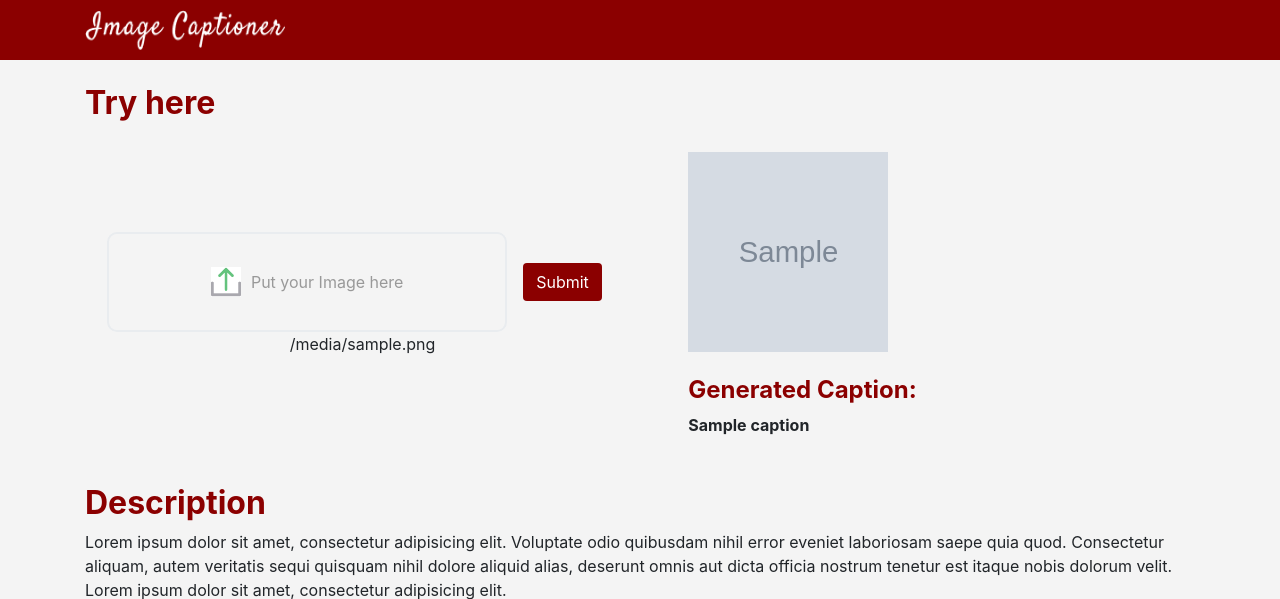
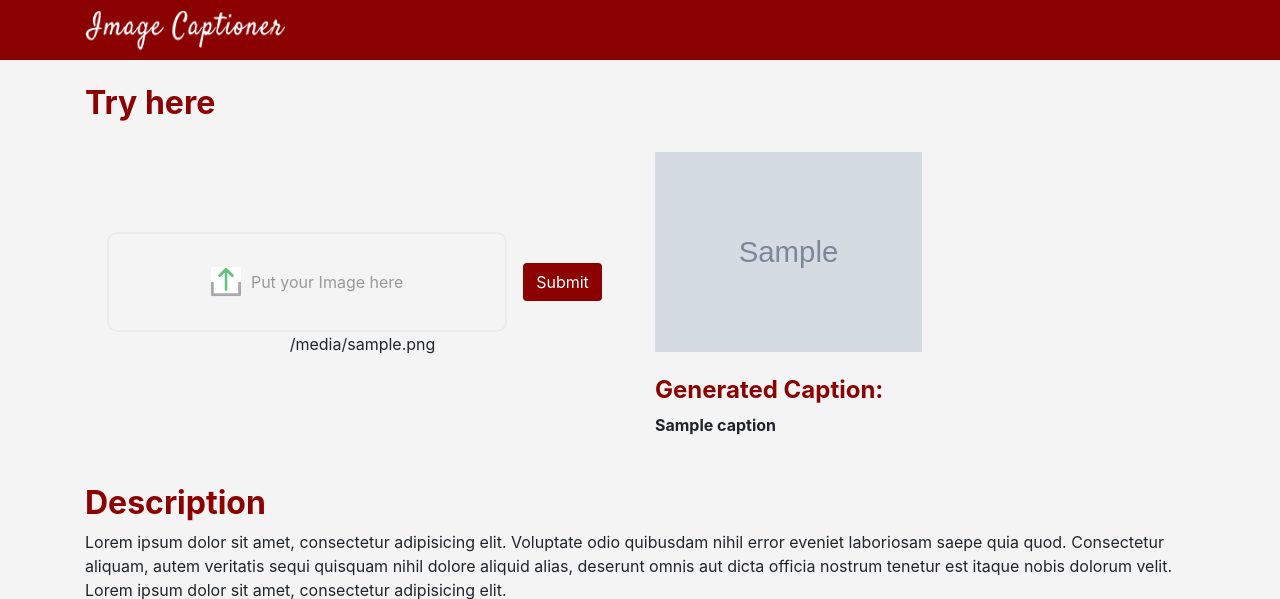
Before and after one commit to parask11/image-captioner, a Flask app: template templates/index.html in a window 1280 px wide. Shown: the top 599 px of the page. Run offline with Flask 2, Linux system fonts and the light colour scheme; the template is opened without the code that fills it: most values are stand-ins (such as "Sample title", 1, 10 or a date in 2020); grey boxes marked "Sample" are stand-in pictures; parts of the project's set-up code (start-up, migrations or seed data) failed here and were passed over; some libraries are stand-ins or nearby versions.

Commit message:
fixed image

```diff
--- a/templates/index.html
+++ b/templates/index.html
@@ -96,9 +96,8 @@
 
       .fitImage {
         background-repeat: no-repeat;
-        object-fit: cover;
+        object-fit: contain;
         height: 200px;
-        width: 200px;
       }
 
       .footer {
```
